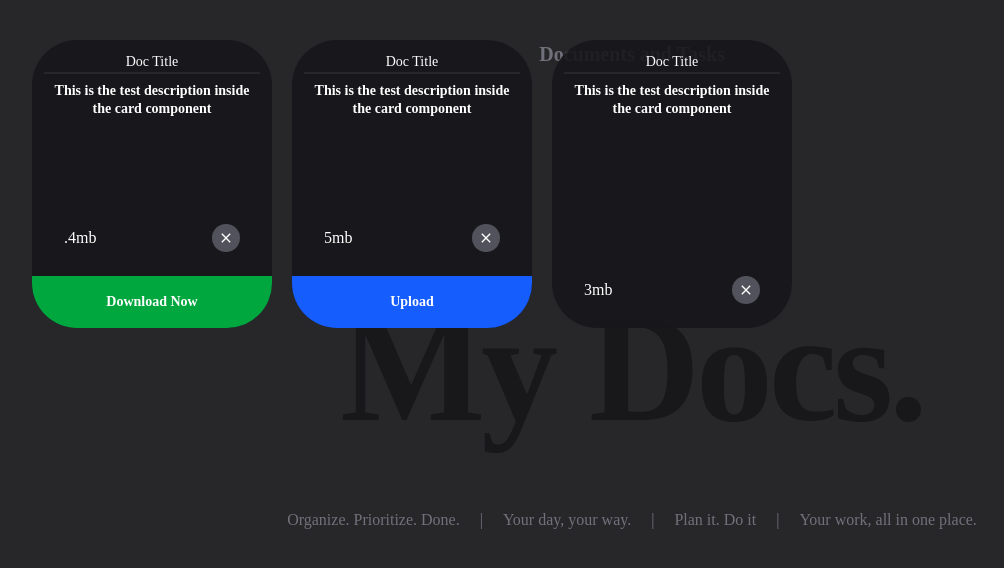
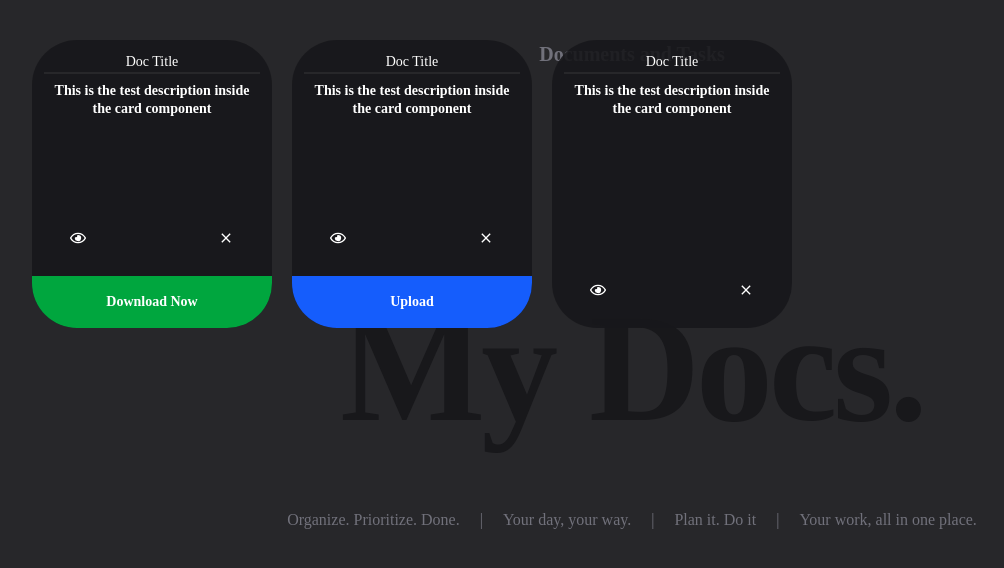
Before and after one commit to muazimmaqbool/mydocs, a React (Vite) app: page / in a window 1280 px wide. Shown: the top 568 px of the page, without its empty margins (8-1012 px from the left). Built offline with nearby package versions, Linux system fonts and the light colour scheme.

Commit message:
view icon added

```diff
--- a/src/Components/Card.jsx
+++ b/src/Components/Card.jsx
@@ -1,5 +1,5 @@
 import React from "react";
-import { FaRegFileAlt } from "react-icons/fa";
+import { FaRegEye, FaRegFileAlt } from "react-icons/fa";
 import { LuDownload } from "react-icons/lu";
 import { IoMdClose } from "react-icons/io";
 import { motion } from "framer-motion";
@@ -26,10 +26,14 @@ const Card = ({ data, reference }) => {
       <p className="text-sm text-center">Doc Title</p>
       <div className="border-[1px] border-zinc-800"></div>
       <p className="text-sm mt-2 text-center font-semibold leading-tight">{data?.desc}</p>
+
       <div className="footer absolute bottom-0  w-full left-0 ">
+        {/* <div className="border-[1px] border-zinc-800"></div> */}
         <div className="flex items-center justify-between mb-3 py-3 px-8 ">
-          <h5>{data?.fileSize}</h5>
-          <span className="flex items-center justify-center w-7 h-7 bg-zinc-600 rounded-full">
+         <span className="flex items-center justify-center w-7 h-7">
+         <FaRegEye/>
+         </span>
+          <span className="flex items-center justify-center w-7 h-7">
             {data?.close ? (
               <IoMdClose />
             ) : (
```
